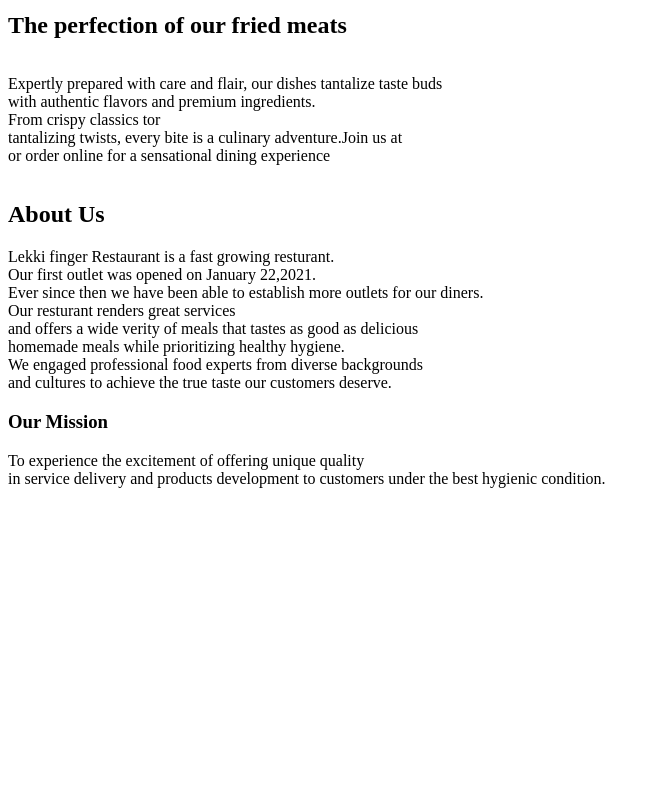
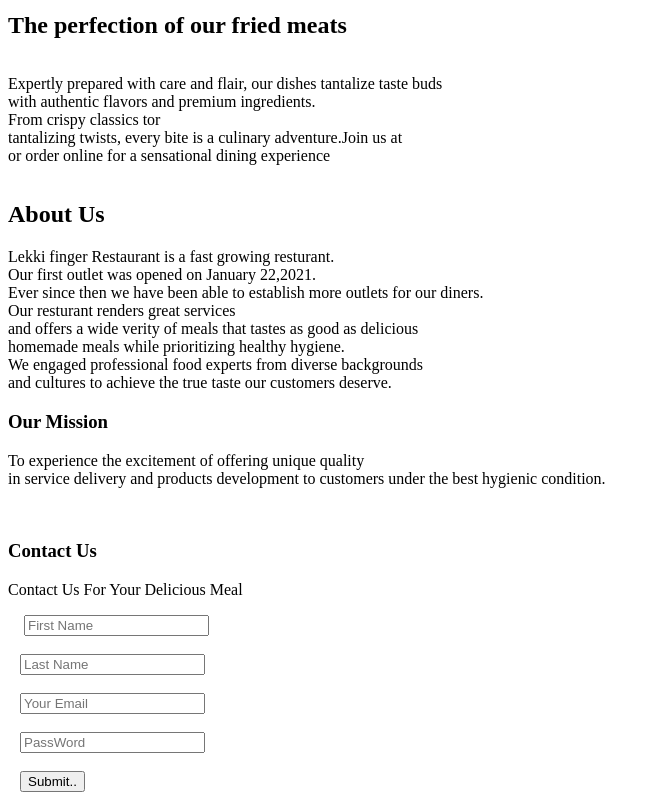
Before and after one commit to Teejayjet/groupworkproject, a plain HTML site: page index.html in a window 1280 px wide. Shown: the part 933-1733 px from the top of the page, without its empty margins (0-660 px from the left). Before the commit the page ends 1437 px from the top, so only its background shows below. Drawn offline with Linux system fonts and the light colour scheme.

Commit message:
work on the contact section

```diff
--- a/index.html
+++ b/index.html
@@ -88,6 +88,36 @@
                 in service delivery and products development to customers under the best hygienic condition.</p>
     </div>
 
+    <!--------------The contact us start Here....------------------->
+    <div class="contact-us">
+        &nbsp; &nbsp;&nbsp; &nbsp; <h3>Contact Us</h3>
+        <p>Contact Us For Your Delicious Meal</p>
+        <div class="form">
+            <form>
+                 <div class="form_input">
+                  &nbsp; &nbsp;  <input type="text" placeholder="First Name">
+                 </div>
+                 <br>
+                 <div class="form_input">
+                    &nbsp; &nbsp;<input type="text" placeholder="Last Name">
+                 </div>
+                 <br>
+                 <div class="form_input">
+                    &nbsp; &nbsp;<input type="text" placeholder="Your Email">
+                 </div>
+                 <br>
+                 <div class="form_input">
+                    &nbsp; &nbsp;<input type="password" placeholder="PassWord">
+                 </div>
+                 <br>
+                 &nbsp; &nbsp;<button>Submit..</button>
+            </form>
+        </div>
+    </div>
+
+    <!--------------The contact us start Here....------------------->
+
+
 
 
 
```
